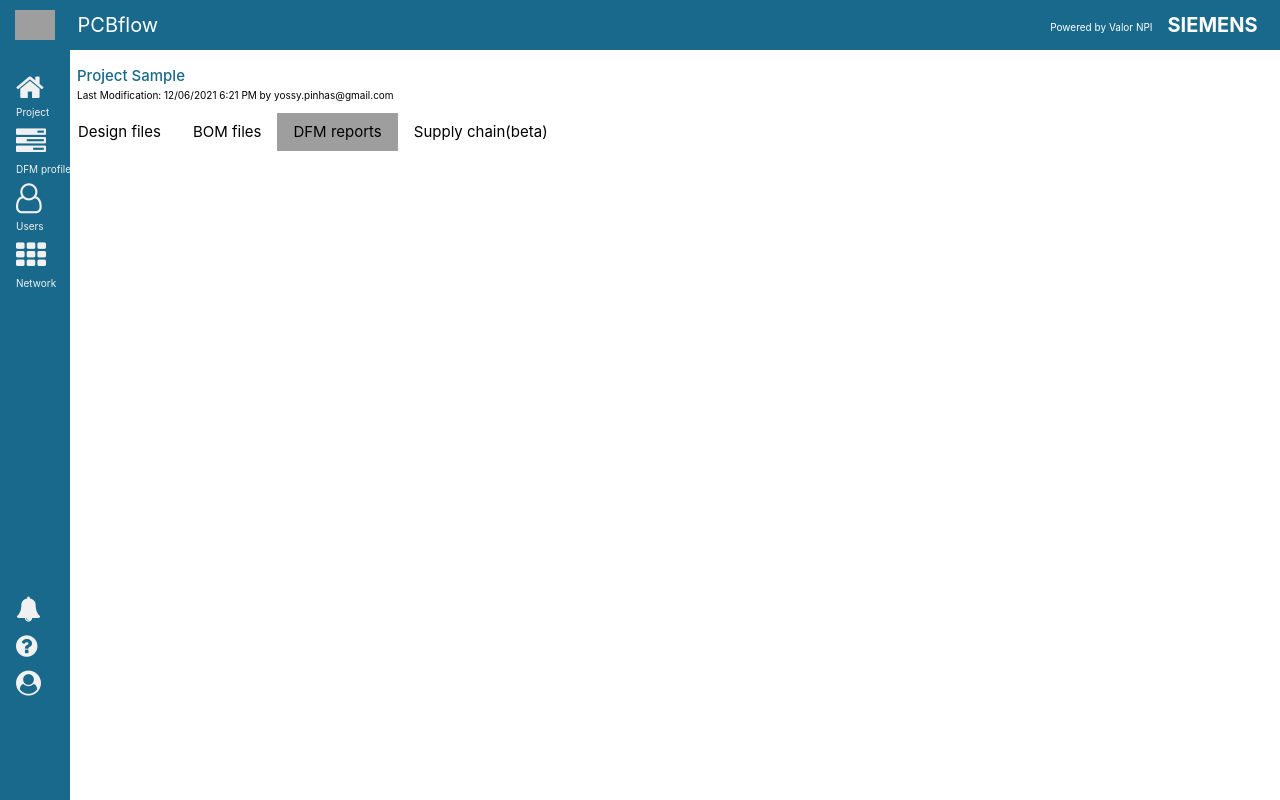
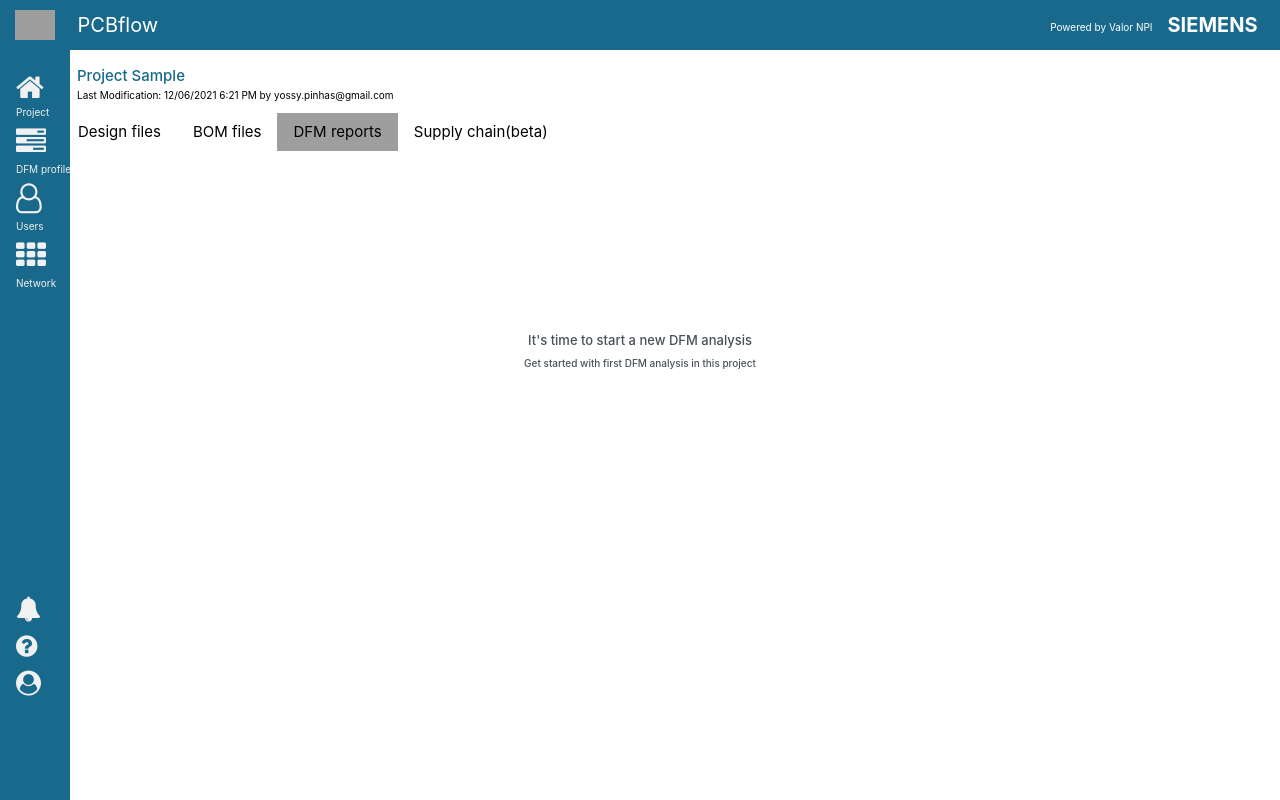
Before and after one commit to pranaygharde22/angular-ivy-lrphcv, an Angular app: page /dfm in a window 1280 px wide. Built offline with nearby package versions, Linux system fonts and the light colour scheme; grey boxes are pictures that could not be loaded.

Commit message:
2 files modified

```diff
--- a/src/app/dfm/dfm.component.css
+++ b/src/app/dfm/dfm.component.css
@@ -33,3 +33,19 @@
   border-top: 1px solid rgb(222, 226, 230);
   font-size: 10px;
 }
+.text {
+  color: rgb(73, 80, 87);
+  text-align: center;
+  font-weight: 450;
+  padding: 0px 0px 0px 0px;
+  margin-top: 180px;
+  font-size: 13px;
+}
+.text2 {
+  color: rgb(73, 80, 87);
+  text-align: center;
+  font-weight: 450;
+  font-size: 10px;
+  padding: 0px 0px 0px 0px;
+  margin-top: 5px;
+}
--- a/src/app/dfm/dfm.component.html
+++ b/src/app/dfm/dfm.component.html
@@ -9,3 +9,5 @@
   <a href="#" class="w3-bar-item w3-button w3-grey">DFM reports</a>
   <a href="#" class="w3-bar-item w3-button">Supply chain(beta)</a>
 </div>
+<div class="text">It's time to start a new DFM analysis</div>
+<div class="text2">Get started with first DFM analysis in this project</div>
```
